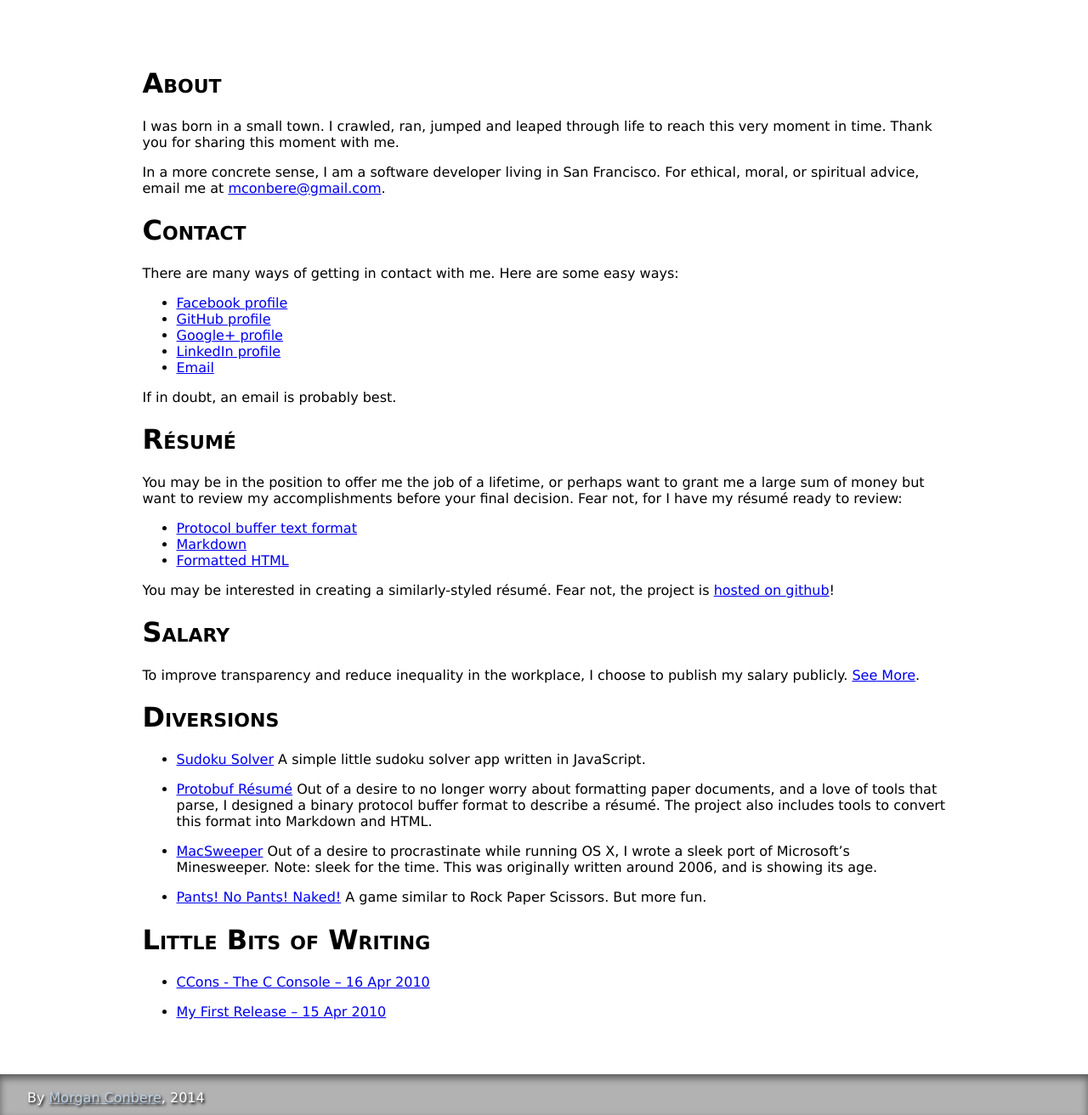
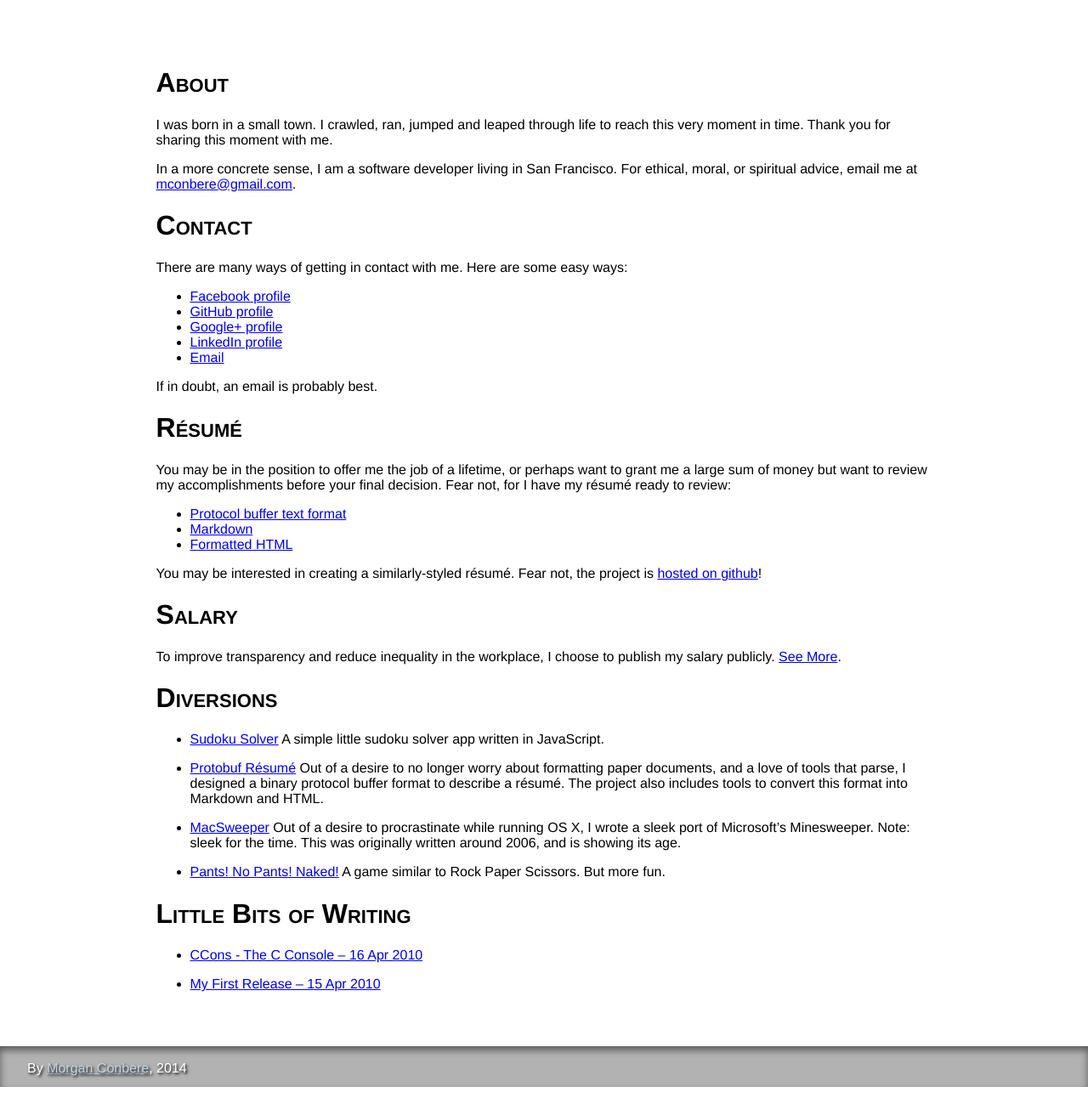
Before and after one commit to mconbere/mconbere.github.com, a Jekyll site: the page built from index.markdown, in a window 1280 px wide. Shown: the whole page at 85% size. Built offline with Jekyll 4.4.1, drawn with Linux system fonts in a browser that asks for light colours; after the commit the page ends 1279 px from its top, so only the background shows below that.

Commit message:
Update main.css

```diff
--- a/css/main.css
+++ b/css/main.css
@@ -27,7 +27,7 @@ h1 {
 }
 
 html {
-    font-family: Verdana, sans-serif;
+    font-family: 'Helvetica Neue', Helvetica, 'Segoe UI', Arial, freesans, sans-serif;
 }
 
 #footer {
```
